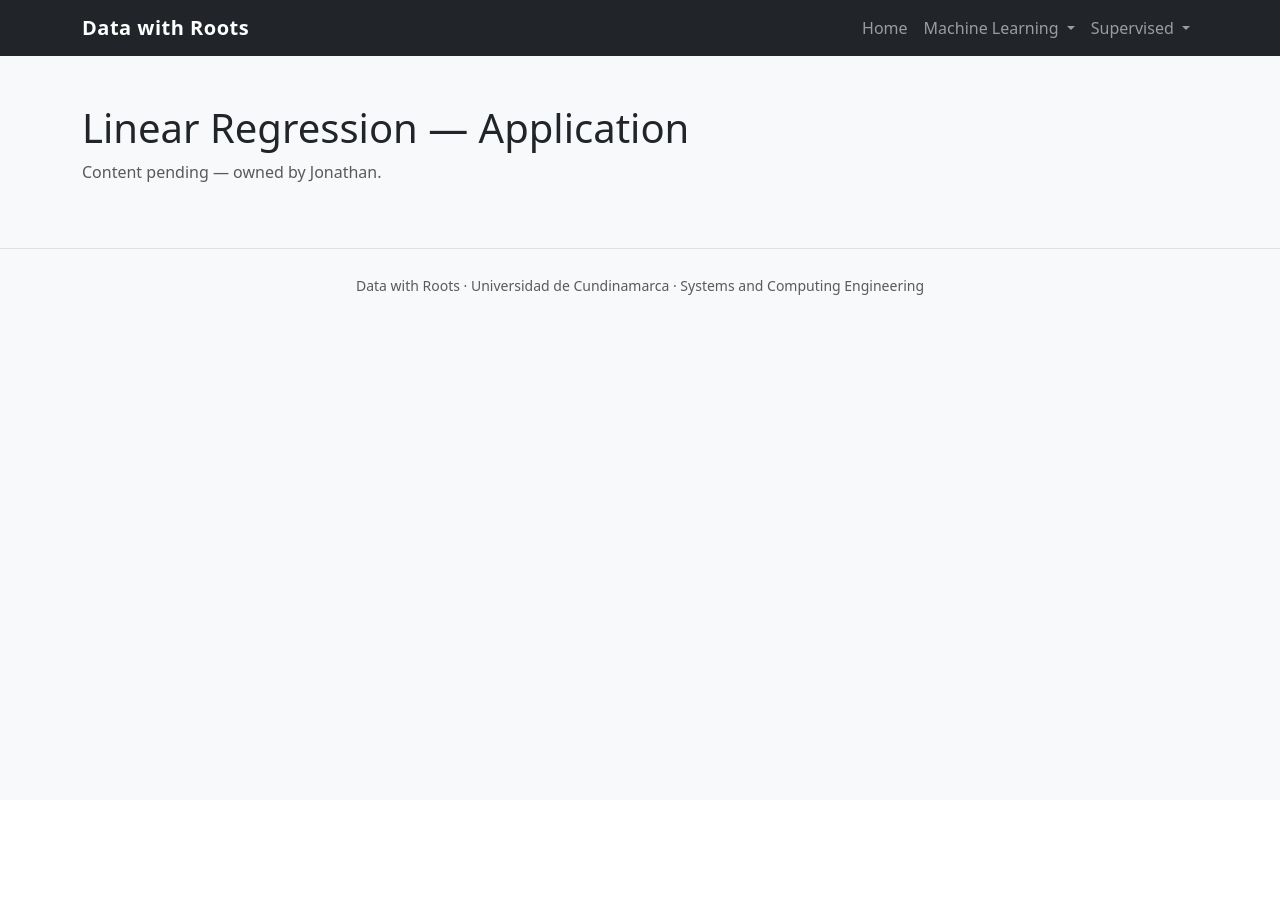
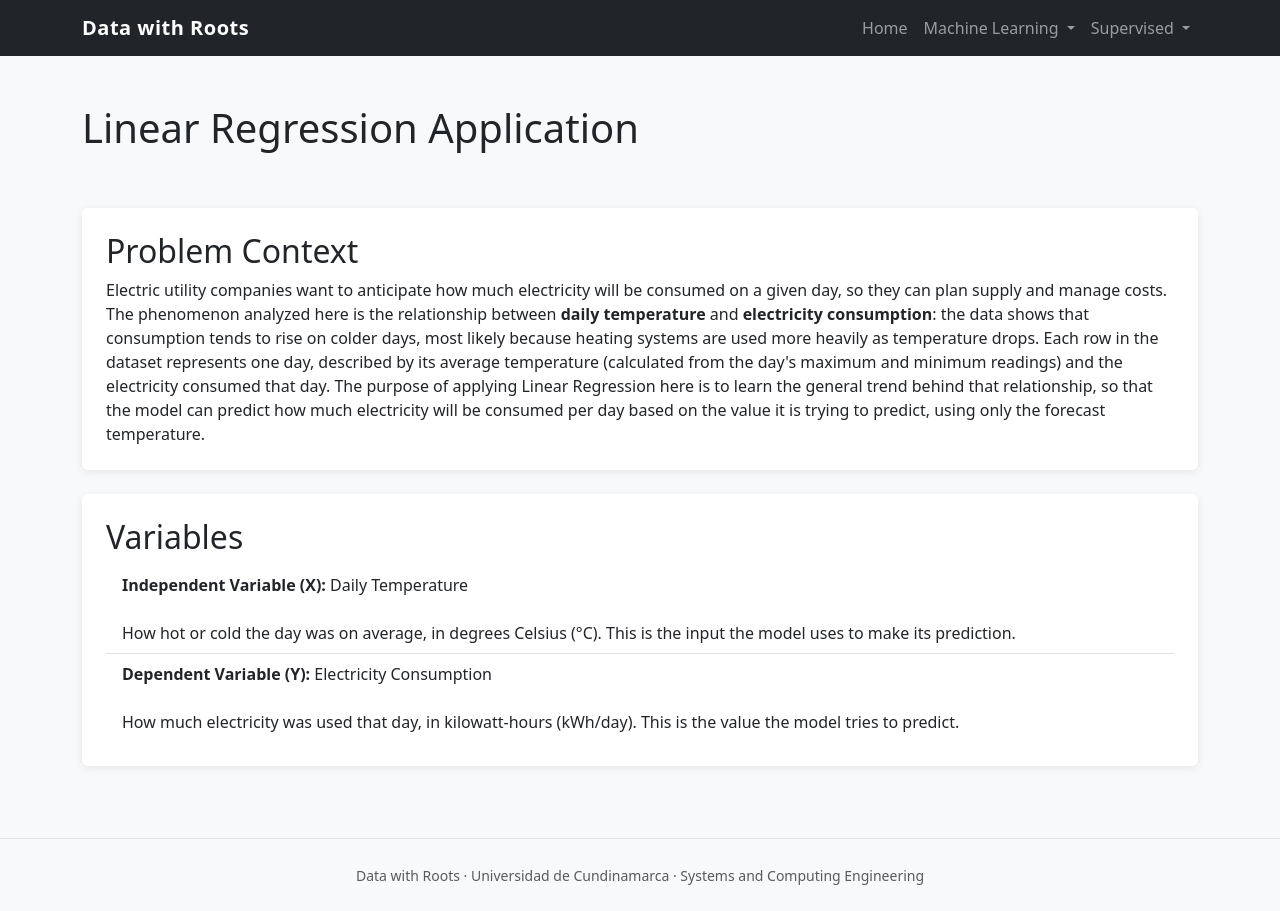
Before and after one commit to samucr27/Machine-Learning-Act1, a Flask app: page /linear-regression/application in a window 1280 px wide. Before the commit the page ends 295 px from the top, so only its background shows below. Run offline with Flask 3, Linux system fonts and the light colour scheme; some libraries are stand-ins or nearby versions.

Commit message:
The problem context and variables have been added

```diff
--- a/templates/lr_application.html
+++ b/templates/lr_application.html
@@ -3,6 +3,46 @@
 {% block title %}Linear Regression — Application{% endblock %}
 
 {% block content %}
-    <h1>Linear Regression — Application</h1>
-    <p class="text-muted">Content pending — owned by Jonathan.</p>
+    <h1>Linear Regression Application</h1>
+
+    <br><br>
+
+
+    <div class="card accent-card mb-4">
+        <div class="card-body p-4">
+            <h2>Problem Context</h2>
+            <p class="lead-text mb-0">
+                Electric utility companies want to anticipate how much electricity will be consumed on a
+                given day, so they can plan supply and manage costs. The phenomenon analyzed here is the
+                relationship between <strong>daily temperature</strong> and
+                <strong>electricity consumption</strong>: the data shows that consumption tends to rise on
+                colder days, most likely because heating systems are used more heavily as temperature drops.
+                Each row in the dataset represents one day, described by its average temperature (calculated
+                from the day's maximum and minimum readings) and the electricity consumed that day. The
+                purpose of applying Linear Regression here is to learn the general trend behind that
+                relationship, so that the model can predict how much electricity will be consumed per day based
+                on the value it is trying to predict, using only the forecast temperature.
+            </p>
+        </div>
+    </div>
+
+
+    <div class="card accent-card mb-4">
+        <div class="card-body p-4">
+            <h2>Variables</h2>
+            <ul class="list-group list-group-flush">
+                <li class="list-group-item">
+                    <strong>Independent Variable (X):</strong> Daily Temperature
+                    <br></br>How hot or cold the day was on average,
+                    in degrees Celsius (°C). This is the input the model uses to make its prediction.
+                </li>
+                <li class="list-group-item">
+                    <strong>Dependent Variable (Y):</strong> Electricity Consumption
+                    <br></br>How much electricity was used that day, in kilowatt-hours (kWh/day).
+                    This is the value the model tries to predict.
+                </li>
+            </ul>
+        </div>
+    </div>
+
 {% endblock %}
```
